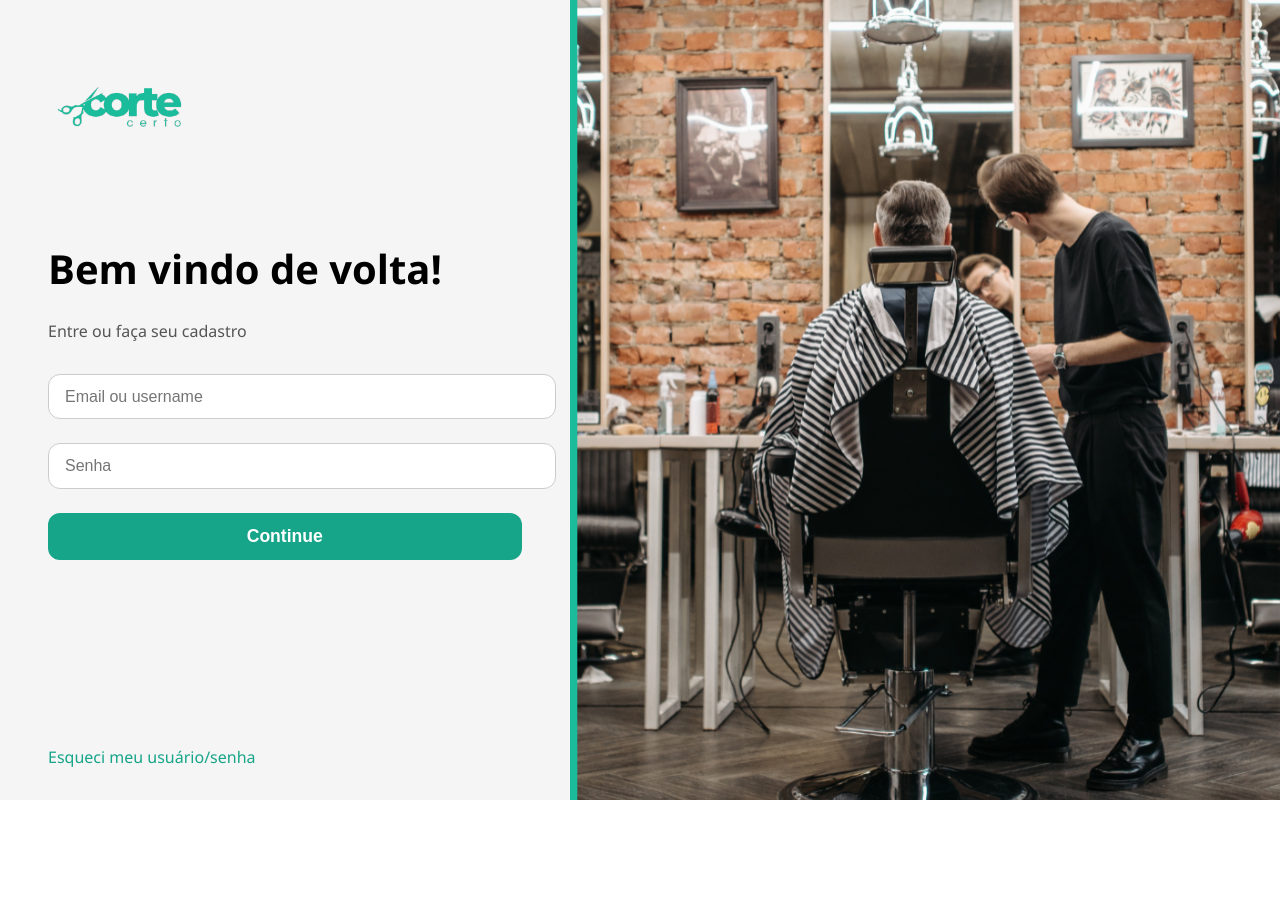
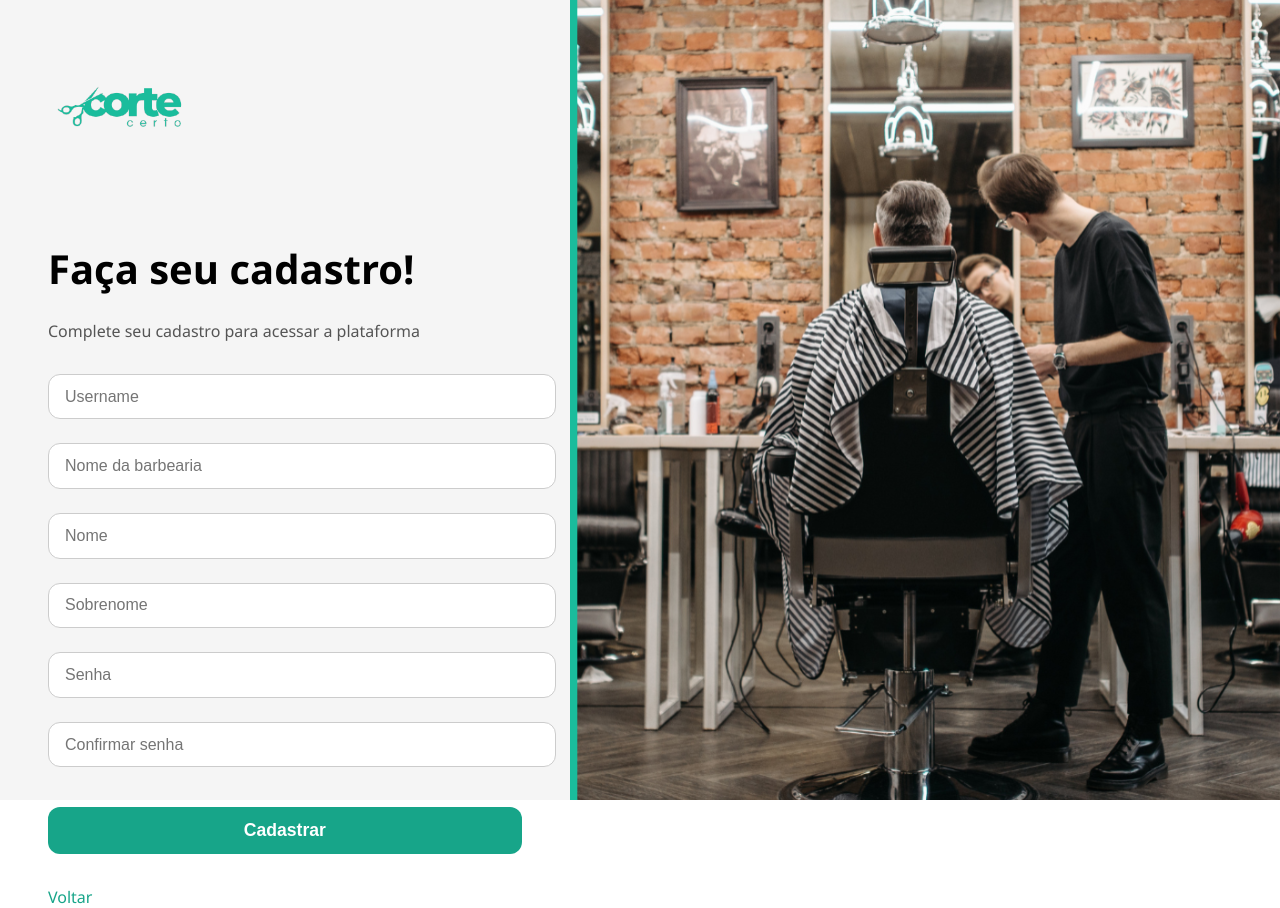
Before and after one commit to felauria/CorteCerto, an Angular app: page /cadastro in a window 1280 px wide. Before the commit this address led to /login. Before the commit the page ends 800 px from the top, so only its background shows below. Built offline with nearby package versions, Linux system fonts and the light colour scheme.

Commit message:
:sparkles: Feat: create register page

```diff
--- a/src/app/api/db.json
+++ b/src/app/api/db.json
@@ -3,7 +3,34 @@
     {
       "id": 1,
       "username": "admin",
-      "password": "123456"
+      "password": "123",
+      "nomeDaBarbearia": "",
+      "nome": "",
+      "sobrenome": ""
+    },
+    {
+      "id": 2,
+      "username": "felauria",
+      "password": "301511",
+      "nomeDaBarbearia": "",
+      "nome": "",
+      "sobrenome": ""
+    },
+    {
+      "id": 3,
+      "username": "User teste",
+      "password": "123",
+      "nomeDaBarbearia": "Barbearia teste",
+      "nome": "Felps",
+      "sobrenome": "De teste"
+    },
+    {
+      "id": 4,
+      "username": "teste2",
+      "password": "br21",
+      "nomeDaBarbearia": "Barbearia brothers",
+      "nome": "Bruno",
+      "sobrenome": "De souza"
     }
   ],
   "clientes": [
--- a/src/app/app-routing.module.ts
+++ b/src/app/app-routing.module.ts
@@ -4,13 +4,17 @@ import { LoginComponent } from './auth/login/login.component';
 import { HomeComponent } from './home/home/home.component';
 import { ClientesComponent } from './clients/clients-list/clients-list.component'
 import { ClientFormComponent } from './clients/client-form/client-form.component';
+import { RegisterComponent } from './auth/register/register.component';
 
 export const appRoutes: Routes = [
   { path: '', redirectTo: 'login', pathMatch: 'full' },
   { path: 'login', component: LoginComponent },
+  { path: 'cadastro', component: RegisterComponent },
   { path: 'home', component: HomeComponent },
   { path: 'clientes', component: ClientesComponent },
   { path: 'clientes/novo', component: ClientFormComponent },
+  { path: 'clientes/:id', component: ClientFormComponent },
+  { path: 'clientes/:id/editar', component: ClientFormComponent },
   { path: '**', redirectTo: 'login' }
 ];
 
--- a/src/app/auth/login/login.component.css
+++ b/src/app/auth/login/login.component.css
@@ -48,6 +48,19 @@ p {
 
 .btn-continue {
   background-color: #17a589;
+  border: none;
+  width: 100%;
+  padding: 0.8rem 0;
+  color: white;
+  font-weight: 700;
+  border-radius: 12px;
+  cursor: pointer;
+  margin-bottom: 1rem;
+  font-size: 1.1rem;
+}
+
+.btn-cadaster {
+  background-color: #04483a;
   border: none;
   width: 100%;
   padding: 0.8rem 0;
--- a/src/app/auth/login/login.component.html
+++ b/src/app/auth/login/login.component.html
@@ -17,7 +17,8 @@
       class="input-email"
     />
     <p *ngIf="emailError" class="error-message">{{ emailError }}</p>
-    <button class="btn-continue" (click)="continue()">Continue</button>
+    <button class="btn-continue" (click)="continue()">Entrar</button>
+    <button class="btn-cadaster" (click)="cadaster()">Cadastrar</button>
 
     <!-- FUTURA INTEGRACAO COM GOOGLE E FACEBOOK -->
     <!-- <p class="ou-text">Ou</p>
@@ -31,7 +32,7 @@
       Continue com Facebook
     </button> -->
 
-    <a href="#" class="forgot-link">Esqueci meu usuário/senha</a>
+    <!-- <a href="#" class="forgot-link">Esqueci meu usuário/senha</a> -->
   </div>
 
   <div class="login-right">
--- a/src/app/auth/login/login.component.ts
+++ b/src/app/auth/login/login.component.ts
@@ -37,4 +37,8 @@ export class LoginComponent {
       },
     });
   }
+
+  cadaster(){
+    this.router.navigate(["/cadastro"]);
+  }
 }
--- a/src/app/auth/register/register.component.css
+++ b/src/app/auth/register/register.component.css
@@ -0,0 +1,67 @@
+.register-container {
+  display: flex;
+  height: 100vh;
+  font-family: 'Segoe UI', Tahoma, Geneva, Verdana, sans-serif;
+}
+.register-left {
+  background: #f5f5f5;
+  width: 40%;
+  padding: 2rem 3rem;
+  display: flex;
+  flex-direction: column;
+  align-items: flex-start;
+}
+.logo {
+  width: 150px;
+  margin-bottom: 2rem;
+}
+h1 {
+  font-weight: 700;
+  font-size: 2.5rem;
+  margin-bottom: 0.5rem;
+}
+p {
+  margin-bottom: 2rem;
+  color: #555;
+}
+.form {
+  width: 100%;
+}
+.input-field {
+  width: 100%;
+  padding: 0.8rem 1rem;
+  border-radius: 12px;
+  border: 1px solid #ccc;
+  margin-bottom: 1.5rem;
+  font-size: 1rem;
+  outline: none;
+}
+.btn-cadastrar {
+  width: 100%;
+  padding: 0.8rem 0;
+  background-color: #17a589;
+  font-weight: 700;
+  border: none;
+  border-radius: 12px;
+  cursor: pointer;
+  font-size: 1.1rem;
+  color: white;
+  margin-top: 1rem;
+}
+.back-link {
+  display: block;
+  margin-top: 2rem;
+  color: #17a589;
+  font-weight: 500;
+  cursor: pointer;
+  text-decoration: none;
+}
+.register-right {
+  width: 60%;
+  overflow: hidden;
+}
+.register-right img {
+  width: 100%;
+  height: 100vh;
+  object-fit: cover;
+}
--- a/src/app/auth/register/register.component.html
+++ b/src/app/auth/register/register.component.html
@@ -1 +1,101 @@
-<p>register works!</p>
+<div class="register-container">
+  <div class="register-left">
+    <img src="assets/logo-corte-certo.svg" alt="Corte Certo" class="logo" />
+    <h1>Faça seu cadastro!</h1>
+    <p>Complete seu cadastro para acessar a plataforma</p>
+    <form (ngSubmit)="register()">
+      <input
+        type="text"
+        placeholder="Username"
+        [(ngModel)]="newUser.username"
+        name="username"
+        class="input-field"
+        required
+      />
+      <input
+        type="text"
+        placeholder="Nome da barbearia"
+        [(ngModel)]="newUser.nomeDaBarbearia"
+        name="nomeDaBarbearia"
+        class="input-field"
+        required
+      />
+      <input
+        type="text"
+        placeholder="Nome"
+        [(ngModel)]="newUser.nome"
+        name="nome"
+        class="input-field"
+        required
+      />
+      <input
+        type="text"
+        placeholder="Sobrenome"
+        [(ngModel)]="newUser.sobrenome"
+        name="sobrenome"
+        class="input-field"
+      />
+      <input
+        type="password"
+        placeholder="Senha"
+        [(ngModel)]="newUser.password"
+        name="password"
+        class="input-field"
+        required
+      />
+      <input
+        type="password"
+        placeholder="Confirmar senha"
+        [(ngModel)]="confirmarSenha"
+        name="confirmarSenha"
+        class="input-field"
+        required
+      />
+      <button type="submit" class="btn-cadastrar">Cadastrar</button>
+    </form>
+    <a href="#" class="back-link" (click)="goBack()">Voltar</a>
+  </div>
+  <div class="register-right">
+    <img src="assets/back-login.svg" alt="Barbearia" />
+  </div>
+</div>
+<div
+  *ngIf="showSuccessModal"
+  style="
+    position: fixed;
+    top: 0; left: 0; right: 0; bottom: 0;
+    background: rgba(0,0,0,0.4);
+    display: flex;
+    align-items: center;
+    justify-content: center;
+    z-index: 1000;
+  "
+>
+  <div style="
+    background: white;
+    padding: 2rem 2.5rem;
+    border-radius: 16px;
+    box-shadow: 0 2px 16px rgba(0,0,0,0.15);
+    text-align: center;
+    max-width: 90vw;
+  ">
+    <h2>Cadastro realizado!</h2>
+    <p>Seu cadastro foi efetuado com sucesso.</p>
+    <button
+      (click)="closeModalAndGoToLogin()"
+      style="
+        margin-top: 1.5rem;
+        padding: 0.7rem 2rem;
+        background: #17a589;
+        color: white;
+        border: none;
+        border-radius: 8px;
+        font-weight: bold;
+        cursor: pointer;
+        font-size: 1rem;
+      "
+    >
+      Ir para login
+    </button>
+  </div>
+</div>
--- a/src/app/auth/register/register.component.ts
+++ b/src/app/auth/register/register.component.ts
@@ -1,11 +1,56 @@
-import { Component } from '@angular/core';
+import { Component, inject } from "@angular/core";
+import { Router } from "@angular/router";
+import { AuthService } from "../../services/auth.service";
+import { CommonModule } from "@angular/common";
+import { FormsModule, ReactiveFormsModule } from "@angular/forms";
+import { RouterModule } from "@angular/router";
 
 @Component({
-  selector: 'app-register',
-  imports: [],
-  templateUrl: './register.component.html',
-  styleUrl: './register.component.css'
+  selector: "app-register",
+  templateUrl: "./register.component.html",
+  styleUrls: ["./register.component.css"],
+  standalone: true,
+  imports: [
+    CommonModule,
+    FormsModule,
+    ReactiveFormsModule,
+    RouterModule,
+  ],
 })
 export class RegisterComponent {
+  newUser = {
+    username: "",
+    nomeDaBarbearia: "",
+    nome: "",
+    sobrenome: "",
+    password: "",
+  };
+  confirmarSenha: string = "";
+  showSuccessModal: boolean = false;
+  router = inject(Router);
+  authService = inject(AuthService);
 
+  goBack() {
+    this.router.navigate(["/login"]);
+  }
+
+  register() {
+    if (this.newUser.password !== this.confirmarSenha) {
+      alert("Confirmação de senha não confere!");
+      return;
+    }
+    this.authService.register(this.newUser).subscribe({
+      next: () => {
+        this.showSuccessModal = true; // <-- Mostra o modal
+      },
+      error: (err) => {
+        alert("Erro ao cadastrar: " + err.message);
+      },
+    });
+  }
+
+  closeModalAndGoToLogin() {
+    this.showSuccessModal = false;
+    this.router.navigate(["/login"]);
+  }
 }
--- a/src/app/services/auth.service.ts
+++ b/src/app/services/auth.service.ts
@@ -1,6 +1,8 @@
 import { Injectable } from '@angular/core';
 import { HttpClient } from '@angular/common/http';
 import { Observable } from 'rxjs';
+import { Usuario } from '../types/types';
+
 
 @Injectable({
   providedIn: 'root'
@@ -15,7 +17,7 @@ export class AuthService {
     return this.http.post<any>(this.apiUrl, { username, password });
   }
 
-  register(username: string, password: string): Observable<any> {
-    return this.http.post<any>(this.registerUrl, { username, password });
+  register(user: Usuario): Observable<any> {
+    return this.http.post<any>(this.registerUrl, user);
   }
 }
--- a/src/app/types/types.ts
+++ b/src/app/types/types.ts
@@ -19,7 +19,10 @@ export interface Appointment {
 }
 
 export interface Usuario {
-  id: number;
+  id?: number;
   username: string;
   password: string;
+  nomeDaBarbearia: string;
+  nome: string;
+  sobrenome: string;
 }
```
Also changed, not shown: 1 other file (tests, documents, lock files or other folders).
